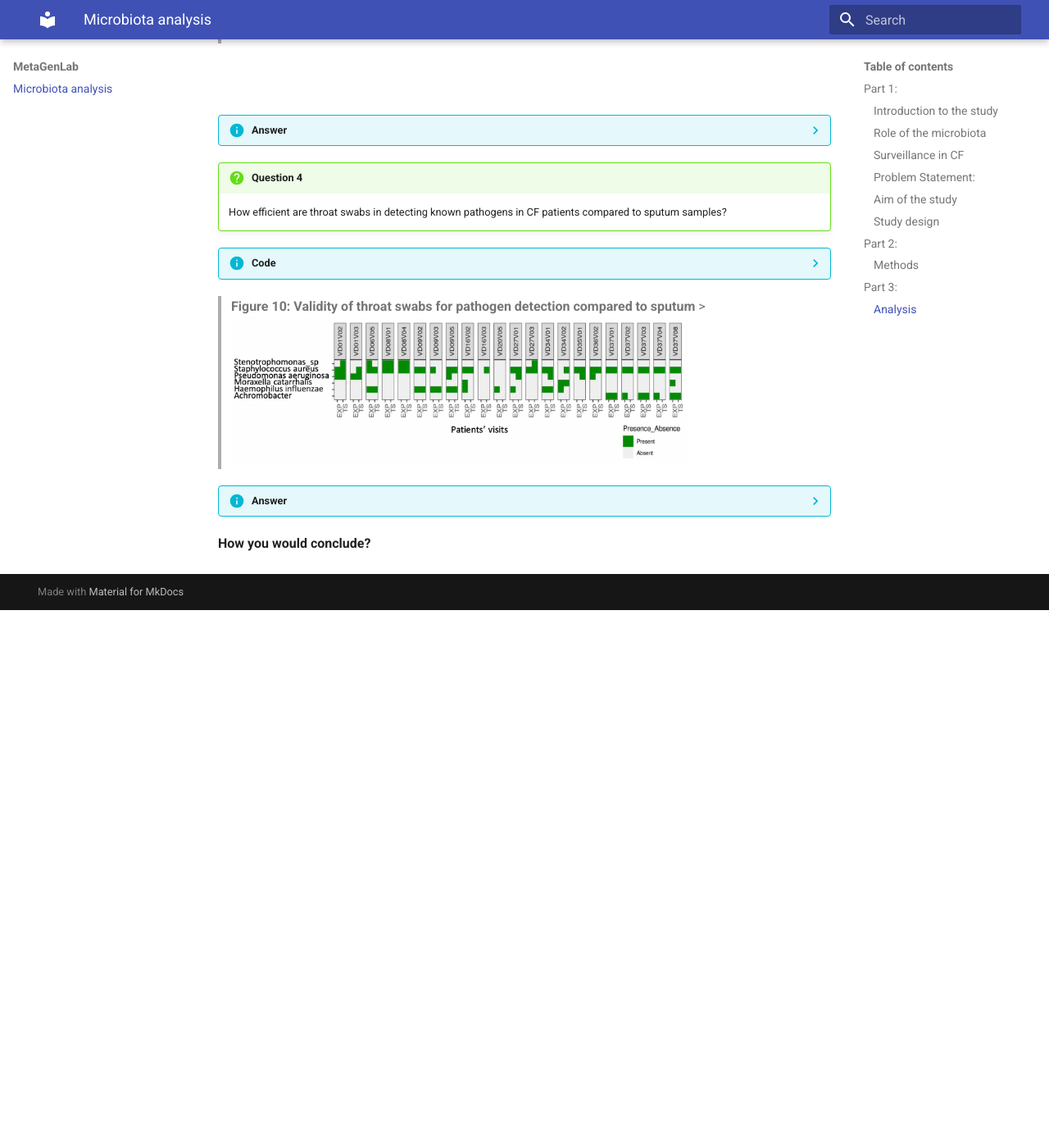
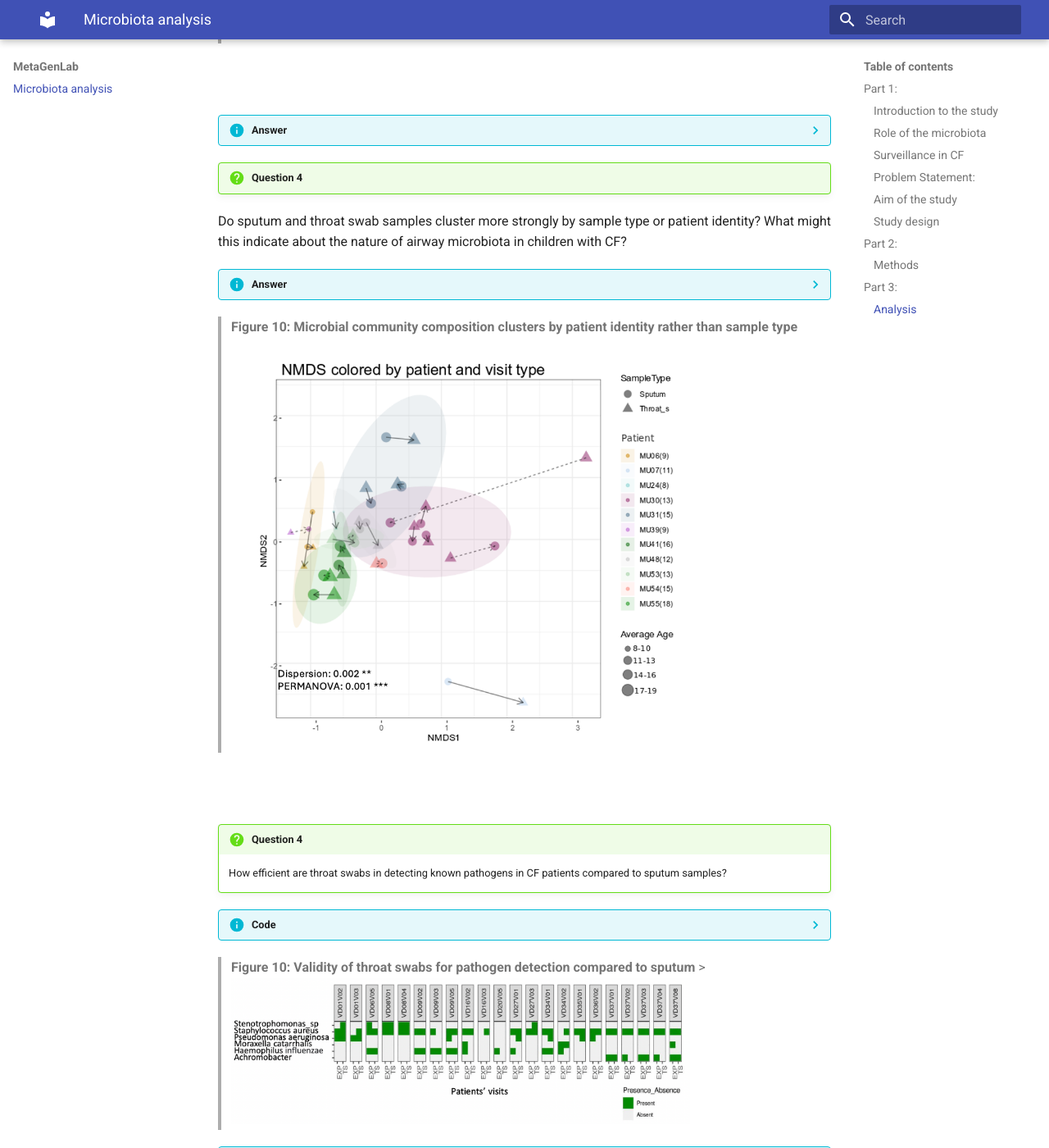
Before and after one commit to Sedreh/microbiome-course, an MkDocs documentation site: the page built from docs/index.md, in a window 1280 px wide and 1400 px high, scrolled down 7519 px. Shown: the whole window at 82% size. Built offline with MkDocs 1.6.1 and Material for MkDocs 9.7.7, drawn with Linux system fonts in a browser that asks for light colours; before the commit the page ends 8263 px from its top, so only the background shows below that.

Commit message:
Update index.md

```diff
--- a/docs/index.md
+++ b/docs/index.md
@@ -379,7 +379,22 @@ After sequencing, raw reads were processed using [zAMP](https://rsp4abm.readthed
 </br>
 
 ??? info "**Answer**"
-    The statistical test suggests that in the exacerbation phase, the sample type (sputum vs. throat swab) does not significantly affect the microbial composition within the same visits, with p-values of 0.12 and 0.58 for Bray-Curtis and Jaccard distances respectively. However, the timing of the visit influences bacterial abundance, as indicated by the significant p-value of 0.04 for Bray-Curtis distance, suggesting that factors related to individual visits (such as disease state, treatment, or environmental conditions) may play a more significant role than the type of sample collected.
+    The statistical test suggests that in the exacerbation phase, the sample type (sputum vs. throat swab) does not significantly affect the microbial composition within the same visits, with p-values of 0.12 and 0.58 for Bray-Curtis and Jaccard distances respectively. However, the timing of the visit influences bacterial abundance, as indicated by the significant p-value of 0.04 for Bray-Curtis distance, suggesting that factors related to individual visits (such as disease state, treatment, or environmental conditions) may play a more significant role than the type of sample collected. let's discover this in next question.
+
+
+!!! question "**Question 4**"
+Do sputum and throat swab samples cluster more strongly by sample type or patient identity? What might this indicate about the nature of airway microbiota in children with CF?
+
+
+??? info "**Answer**"
+      Samples clustered by the individuals rather than by the sample type (pairwise PERMANOVA, p = 0.001). This suggests that each patient harbors a unique, individual-specific microbiota in their airways that is more consistent across different sample types (sputum vs. throat swab) than across individuals. This could reflect personal environmental exposure, genetic background, or medical treatment history.
+
+> **Figure 10: Microbial community composition clusters by patient identity rather than sample type**
+>
+> ![assembly graph](Img/patient_signature.png){: width="560px" width:"100%" .center}
+
+</br>
+</br>
 
 
 !!! question "**Question 4**"
```
